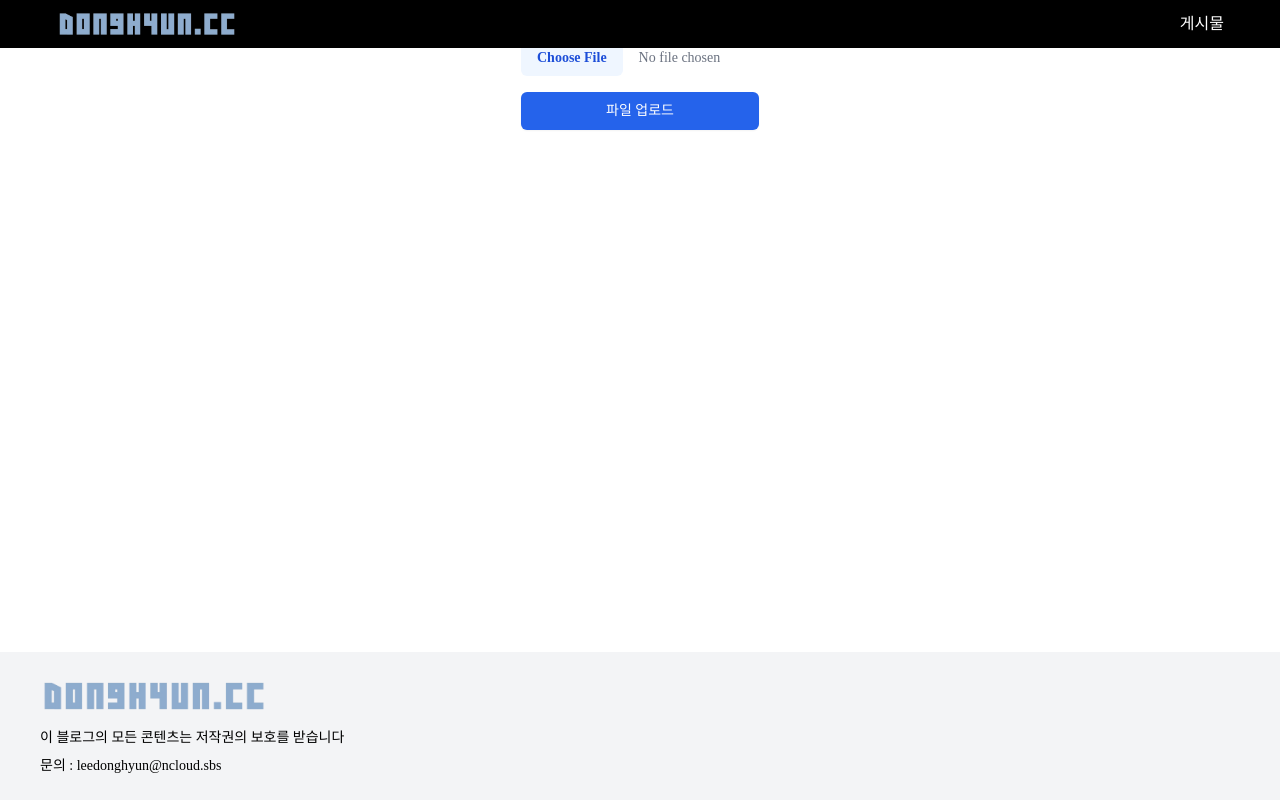
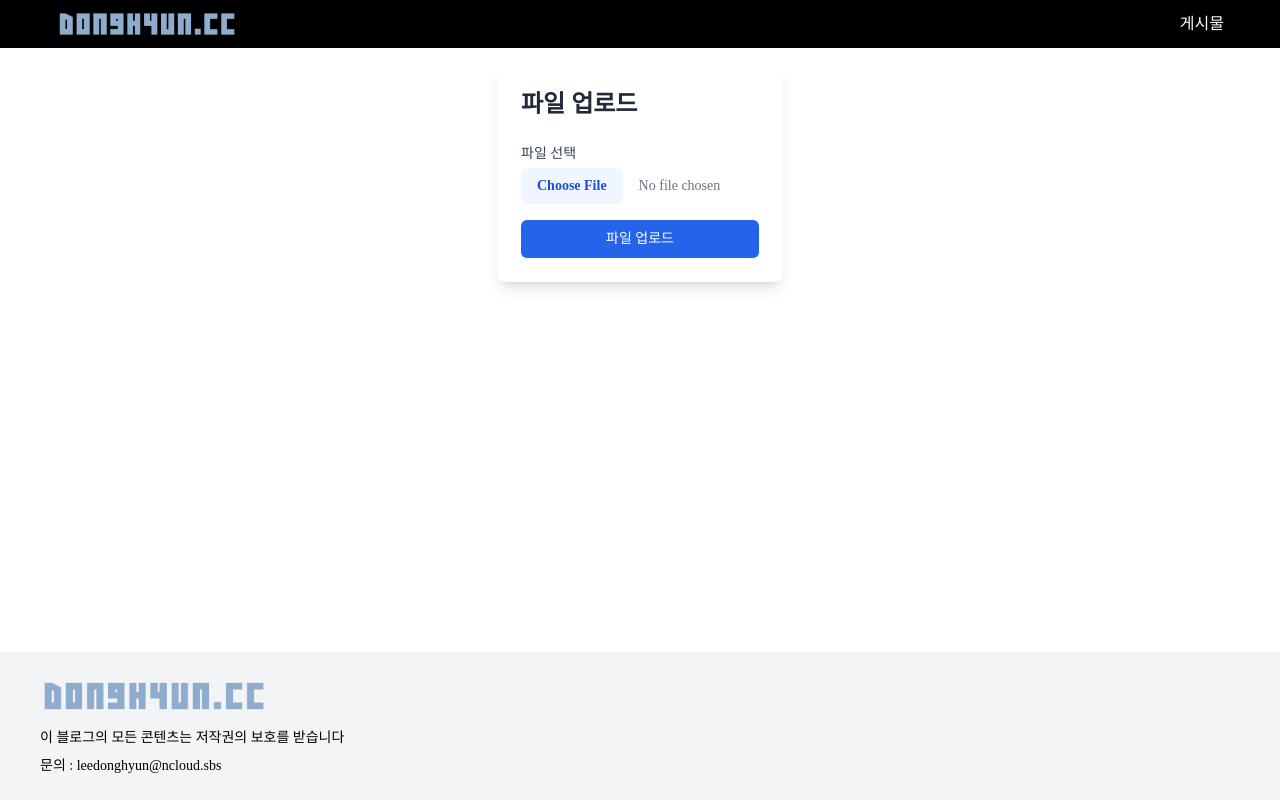
Before and after one commit to 0xC0FFE2/donghyun_cc_FE, a React (Create React App) app: page /uploader in a window 1280 px wide. Built offline with nearby package versions, Linux system fonts and the light colour scheme; a web font is replaced by a local one.

Commit message:
feat : 파일 업로드 로직 추가

```diff
--- /dev/null
+++ b/src/components/FileInput.js
@@ -0,0 +1,28 @@
+import React from 'react';
+
+const FileInput = ({ onFileChange }) => {
+    const handleChange = (e) => {
+        onFileChange(e.target.files[0]);
+    };
+
+    return (
+        <div>
+            <label htmlFor="file-upload" className="block text-sm font-medium text-gray-700">
+                파일 선택
+            </label>
+            <input
+                id="file-upload"
+                type="file"
+                onChange={handleChange}
+                className="mt-1 block w-full text-sm text-gray-500
+                file:mr-4 file:py-2 file:px-4
+                file:rounded-md file:border-0
+                file:text-sm file:font-semibold
+                file:bg-blue-50 file:text-blue-700
+                hover:file:bg-blue-100"
+            />
+        </div>
+    );
+};
+
+export default FileInput;
--- /dev/null
+++ b/src/components/FileUploadButton.js
@@ -0,0 +1,17 @@
+import React from 'react';
+
+const SubmitButton = ({ uploading }) => {
+    return (
+        <button
+            type="submit"
+            disabled={uploading}
+            className={`w-full py-2 px-4 border border-transparent rounded-md shadow-sm text-sm font-medium text-white ${
+                uploading ? 'bg-gray-400 cursor-not-allowed' : 'bg-blue-600 hover:bg-blue-700'
+            } focus:outline-none focus:ring-2 focus:ring-offset-2 focus:ring-blue-500`}
+        >
+            {uploading ? '업로드 중...' : '파일 업로드'}
+        </button>
+    );
+};
+
+export default SubmitButton;
--- a/src/pages/Uploader.js
+++ b/src/pages/Uploader.js
@@ -1,27 +1,29 @@
 import React, { useState } from 'react';
 import { useNavigate } from 'react-router-dom';
 import axios from 'axios';
-import profileImage from '../assets/profile.png';
+import { ToastContainer, toast } from 'react-toastify';
+import 'react-toastify/dist/ReactToastify.css';
+import FileInput from '../components/FileInput';
+import SubmitButton from '../components/FileUploadButton';
 
 const FileUploader = () => {
     const [file, setFile] = useState(null);
     const [uploading, setUploading] = useState(false);
-    const [error, setError] = useState('');
+    const [fileUrl, setFileUrl] = useState('');
     const navigate = useNavigate();
 
-    const handleFileChange = (e) => {
-        setFile(e.target.files[0]);
+    const handleFileChange = (file) => {
+        setFile(file);
     };
 
     const handleSubmit = async (e) => {
         e.preventDefault();
         if (!file) {
-            setError('파일을 선택해주세요.');
+            toast.error('파일을 선택해주세요.');
             return;
         }
 
         setUploading(true);
-        setError('');
 
         const formData = new FormData();
         formData.append('file', file);
@@ -32,45 +34,32 @@ const FileUploader = () => {
                     'Content-Type': 'multipart/form-data',
                 },
             });
-            console.log('File uploaded successfully:', response.data);
-            // 업로드 성공 후 처리 (예: 새 글 작성 페이지로 이동)
-            navigate(`/editor/${response.data.id}`);
+            setFileUrl(response.data.url);
+            toast.success('파일이 성공적으로 업로드되었습니다!');
         } catch (error) {
             console.error('Error uploading file:', error);
-            setError('파일 업로드 중 오류가 발생했습니다.');
+            toast.error('파일 업로드 중 오류가 발생했습니다.');
         } finally {
             setUploading(false);
         }
     };
 
     return (
-        <div className="max-w-4xl mx-auto p-4">
+        <div className="max-w-4xl mx-auto p-6 bg-white shadow-lg rounded-lg mt-16">
+            <h2 className="text-2xl font-semibold text-gray-800 mb-6">파일 업로드</h2>
             <form onSubmit={handleSubmit} className="space-y-4">
-                <div>
-                    <label htmlFor="file-upload" className="block text-sm font-medium text-gray-700">
-                        파일 선택
-                    </label>
-                    <input
-                        id="file-upload"
-                        type="file"
-                        onChange={handleFileChange}
-                        className="mt-1 block w-full text-sm text-gray-500
-                      file:mr-4 file:py-2 file:px-4
-                      file:rounded-md file:border-0
-                      file:text-sm file:font-semibold
-                      file:bg-blue-50 file:text-blue-700
-                      hover:file:bg-blue-100"
-                    />
+                <FileInput onFileChange={handleFileChange} />
+                <SubmitButton uploading={uploading} />
+            </form>
+            {fileUrl && (
+                <div className="mt-4">
+                    <h3 className="text-lg font-medium">업로드된 파일 URL:</h3>
+                    <a href={fileUrl} className="text-blue-500 underline" target="_blank" rel="noopener noreferrer">
+                        {fileUrl}
+                    </a>
                 </div>
-                {error && <p className="text-red-500 text-sm">{error}</p>}
-                <button
-                    type="submit"
-                    disabled={uploading}
-                    className="w-full py-2 px-4 border border-transparent rounded-md shadow-sm text-sm font-medium text-white bg-blue-600 hover:bg-blue-700 focus:outline-none focus:ring-2 focus:ring-offset-2 focus:ring-blue-500"
-                >
-                    {uploading ? '업로드 중...' : '파일 업로드'}
-                </button>
-            </form>
+            )}
+            <ToastContainer />
         </div>
     );
 };
```
